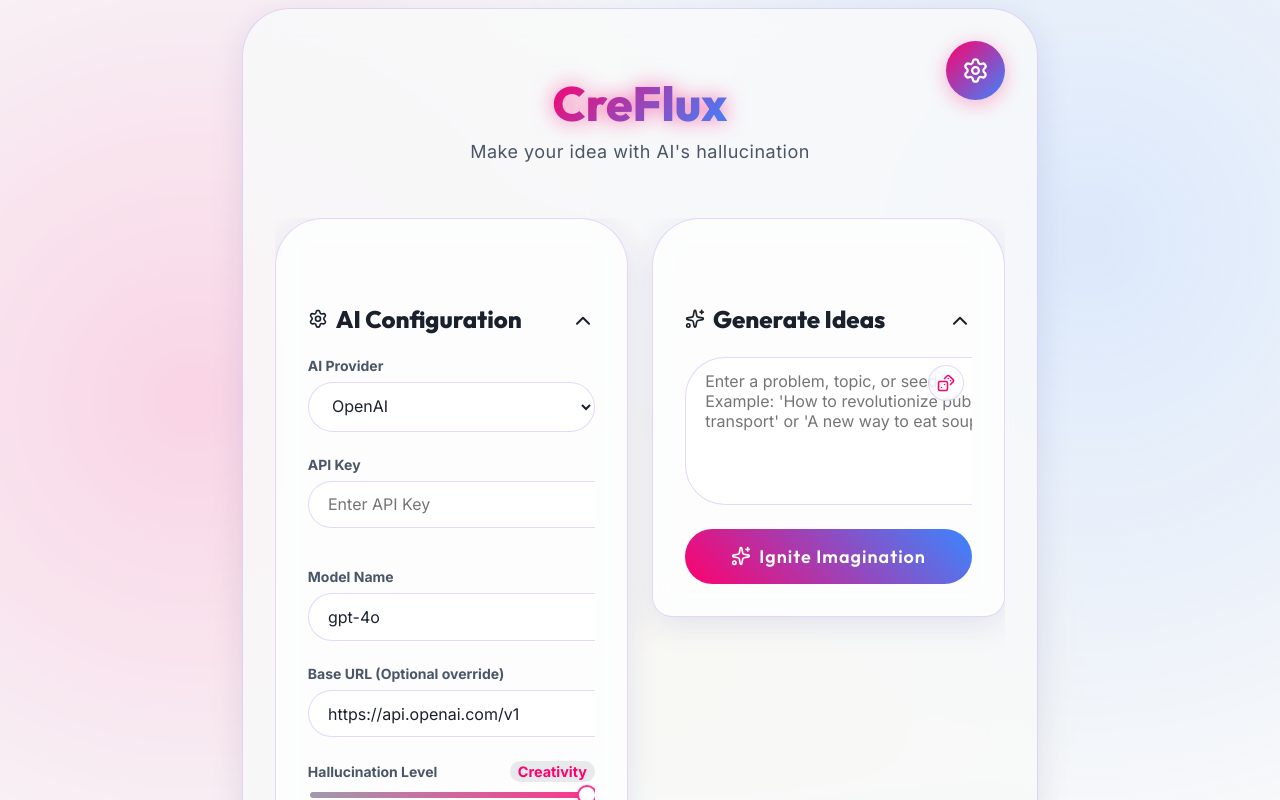
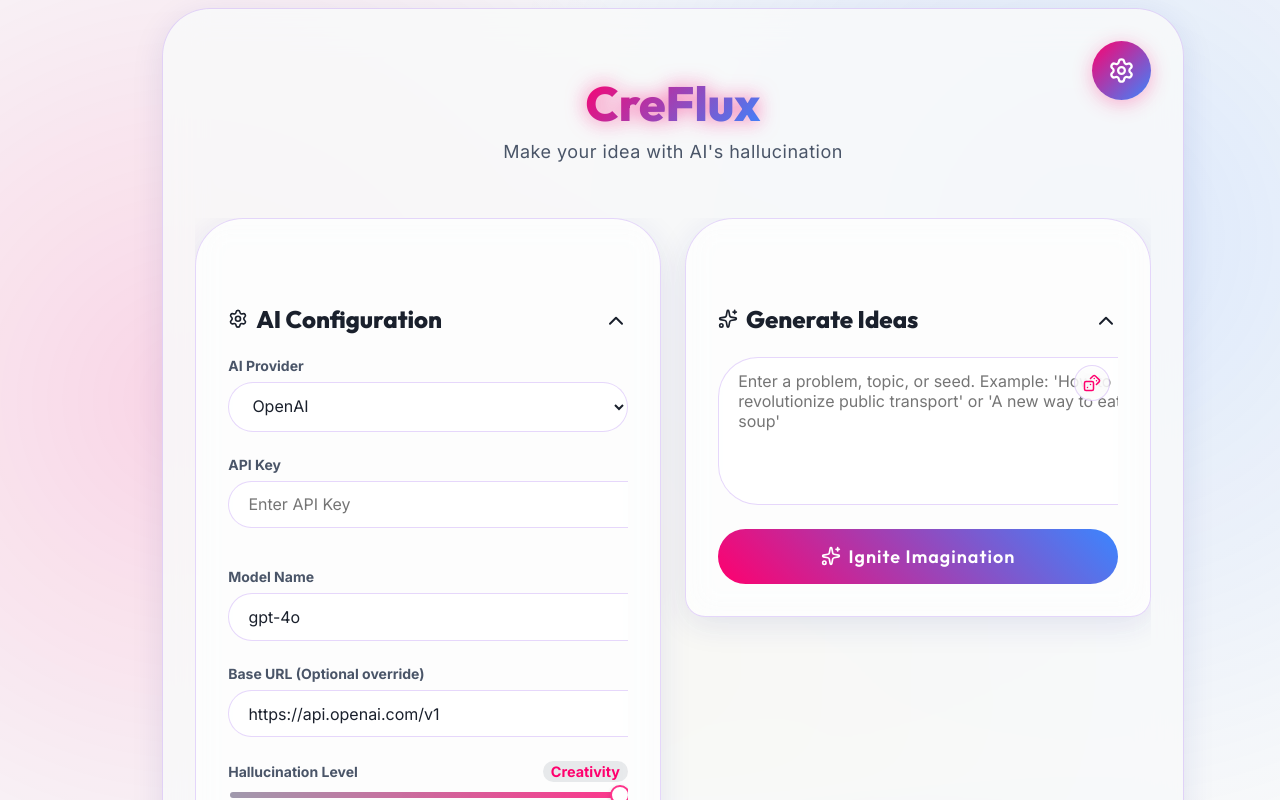
Before and after one commit to boriisyun-stack/CreFlux, a React (Vite) app: page / in a window 1280 px wide. Shown: the top 800 px of the page. Built offline with nearby package versions, Linux system fonts and the light colour scheme.

Commit message:
style: widen UI panels by 1.2x while keeping main container centered

```diff
--- a/src/App.jsx
+++ b/src/App.jsx
@@ -41,7 +41,7 @@ const RootContainer = styled('div', {
 
 const AppContainer = styled('div', {
   width: '100%',
-  maxWidth: '1440px', // Increased width by 1.2x
+  maxWidth: '1200px', // Restored to 1200px (user only wanted UI panels wider)
   display: 'flex',
   flexDirection: 'column',
   padding: '0 $5 $5 $5', // Left, right, bottom padding
@@ -54,7 +54,10 @@ const StickyHeader = styled('div', {
   backgroundColor: 'rgba(248, 249, 250, 0.85)',
   backdropFilter: 'blur(20px)',
   WebkitBackdropFilter: 'blur(20px)',
-  margin: '0 0 $5 0', // Remove negative edges
+  width: '120%', // Make the panels block 1.2x wider
+  marginLeft: '-10%', // Center the artificially widened block
+  marginRight: '-10%',
+  marginBottom: '$5',
   padding: '$5',
   borderRadius: '$7', // Fully rounded island
   border: '1px solid $border',
@@ -86,11 +89,11 @@ const MasterToggleBtn = styled('button', {
   transition: 'transform 0.2s ease, box-shadow 0.2s ease',
   zIndex: 10,
   '&:hover': {
-    transform: 'translate(-50%, -65%) scale(1.05)',
+    transform: 'translateX(-50%) scale(1.05)',
     boxShadow: '0 6px 20px rgba(58, 134, 255, 0.4)',
   },
   '&:active': {
-    transform: 'translate(-50%, -65%) scale(0.95)',
+    transform: 'translateX(-50%) scale(0.95)',
   }
 });
 
```
